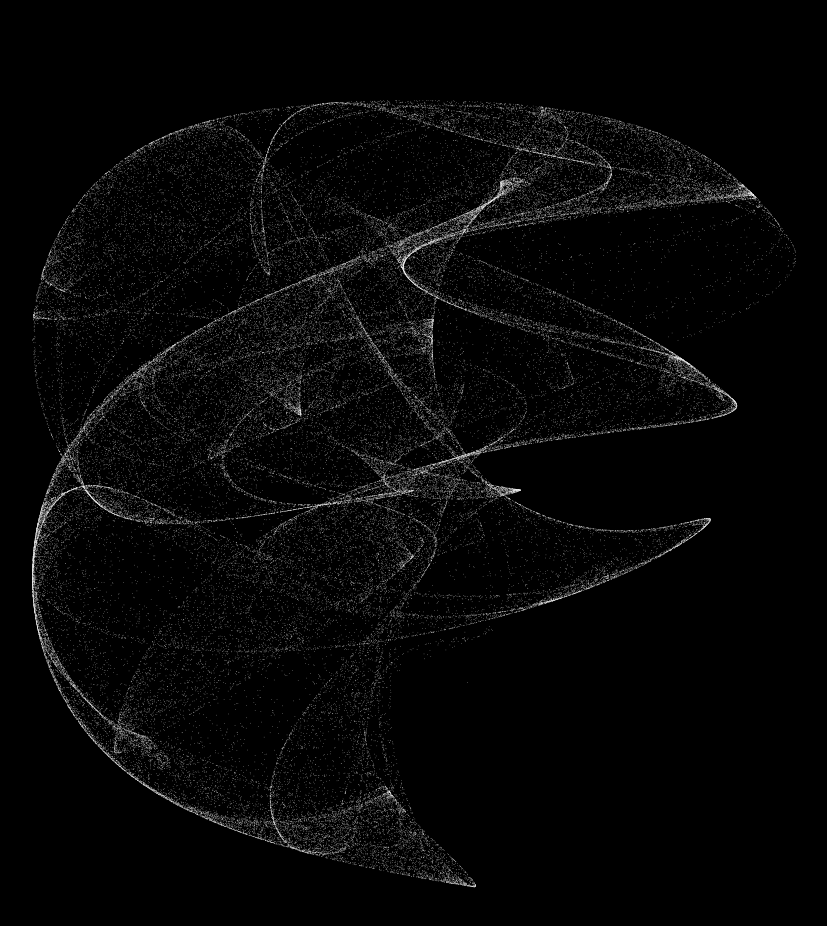
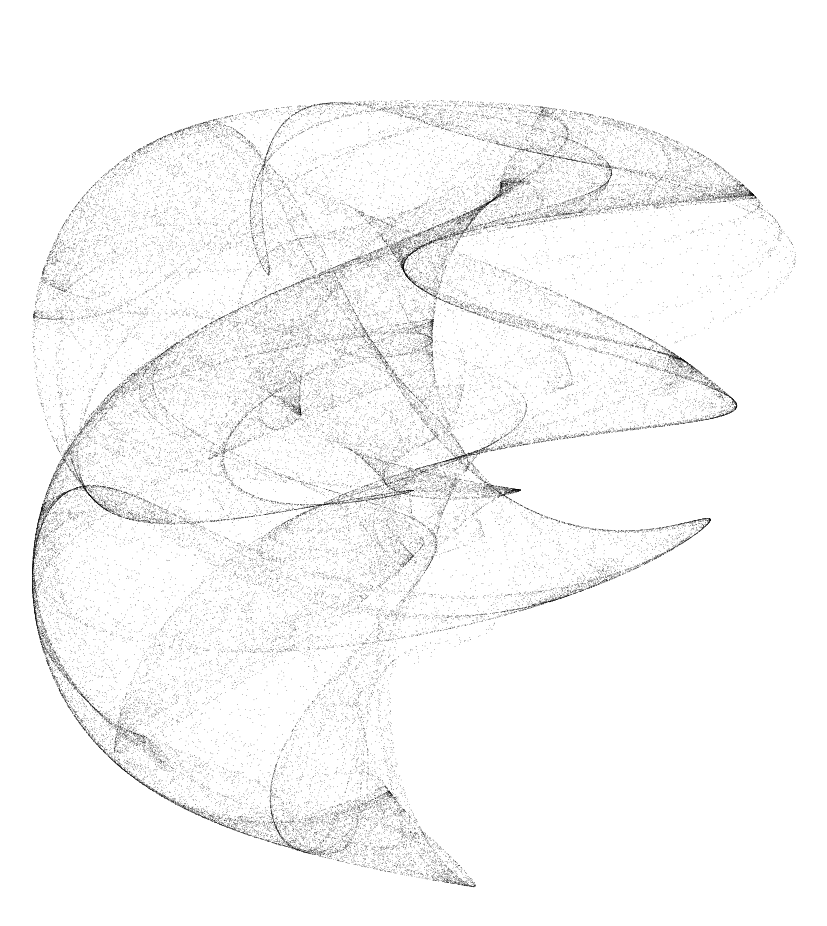
Before and after one commit to alex-schaaf/ga-strange-attractor-flow-fields, a website with bundled scripts: page index.html in a window 1280 px wide. Shown: the whole page, without its empty margins (208-1035 px from the left). Built offline with nearby package versions, Linux system fonts and the light colour scheme.

Commit message:
♻️ refactoring

```diff
--- a/index.html
+++ b/index.html
@@ -9,7 +9,7 @@
       body {
         margin: 0;
         padding: 100px 0;
-        background: black;
+        background: white;
       }
     </style>
   </head>
--- a/src/index.ts
+++ b/src/index.ts
@@ -1,4 +1,5 @@
-import { Point, drawPointRect, clearCanvas } from "./utils";
+import { drawPointRect, clearCanvas, deJongAttractor } from "./utils";
+import { DeJongParameters, Point } from "./types";
 
 const canvas = document.createElement("canvas");
 const ctx = canvas.getContext("2d");
@@ -11,7 +12,7 @@ const animate = false;
 const nPoints = 100000;
 
 // deJong attractor parameters
-const parameters = {
+const parameters: DeJongParameters = {
   a: -3.6,
   b: 1.3,
   c: 1.38,
@@ -21,9 +22,9 @@ const parameters = {
 const scale = 200;
 const thickness = 0.5;
 
-canvas.style.background = "black";
-ctx.fillStyle = "#EFEFEF";
-ctx.strokeStyle = "#EFEFEF";
+canvas.style.background = "white";
+ctx.fillStyle = "black";
+ctx.strokeStyle = "black";
 
 // ---------------------------------------------------------------
 
@@ -32,7 +33,7 @@ ctx.translate(canvas.width / 2, canvas.height / 2);
 if (!animate) {
   drawAttractor();
 } else {
-  function step(timestamp: number) {
+  function step() {
     clearCanvas(ctx, canvas);
     drawAttractor();
 
@@ -44,7 +45,8 @@ if (!animate) {
 }
 
 function drawAttractor() {
-  let previousPoint = { x: 1, y: 1 } as Point;
+  // starting point position is basically irrelevant
+  let previousPoint = { x: 0, y: 0 } as Point;
 
   for (let n = 0; n < nPoints; n++) {
     const nextPoint = deJongAttractor(previousPoint, parameters);
@@ -56,17 +58,3 @@ function drawAttractor() {
     previousPoint = nextPoint;
   }
 }
-
-interface DeJongParameters {
-  a: number;
-  b: number;
-  c: number;
-  d: number;
-}
-
-function deJongAttractor(p: Point, parameters: DeJongParameters): Point {
-  return {
-    x: Math.sin(parameters.a * p.y) - Math.cos(parameters.b * p.x),
-    y: Math.sin(parameters.c * p.x) - Math.cos(parameters.d * p.y),
-  };
-}
--- /dev/null
+++ b/src/types.ts
@@ -0,0 +1,11 @@
+export interface Point {
+  x: number;
+  y: number;
+}
+
+export interface DeJongParameters {
+  a: number;
+  b: number;
+  c: number;
+  d: number;
+}
--- a/src/utils.ts
+++ b/src/utils.ts
@@ -1,7 +1,11 @@
-export type Point = {
-  x: number;
-  y: number;
-};
+import { Point, DeJongParameters } from "./types";
+
+export function deJongAttractor(p: Point, parameters: DeJongParameters): Point {
+  return {
+    x: Math.sin(parameters.a * p.y) - Math.cos(parameters.b * p.x),
+    y: Math.sin(parameters.c * p.x) - Math.cos(parameters.d * p.y),
+  };
+}
 
 export function drawPointRect(
   ctx: CanvasRenderingContext2D,
```
